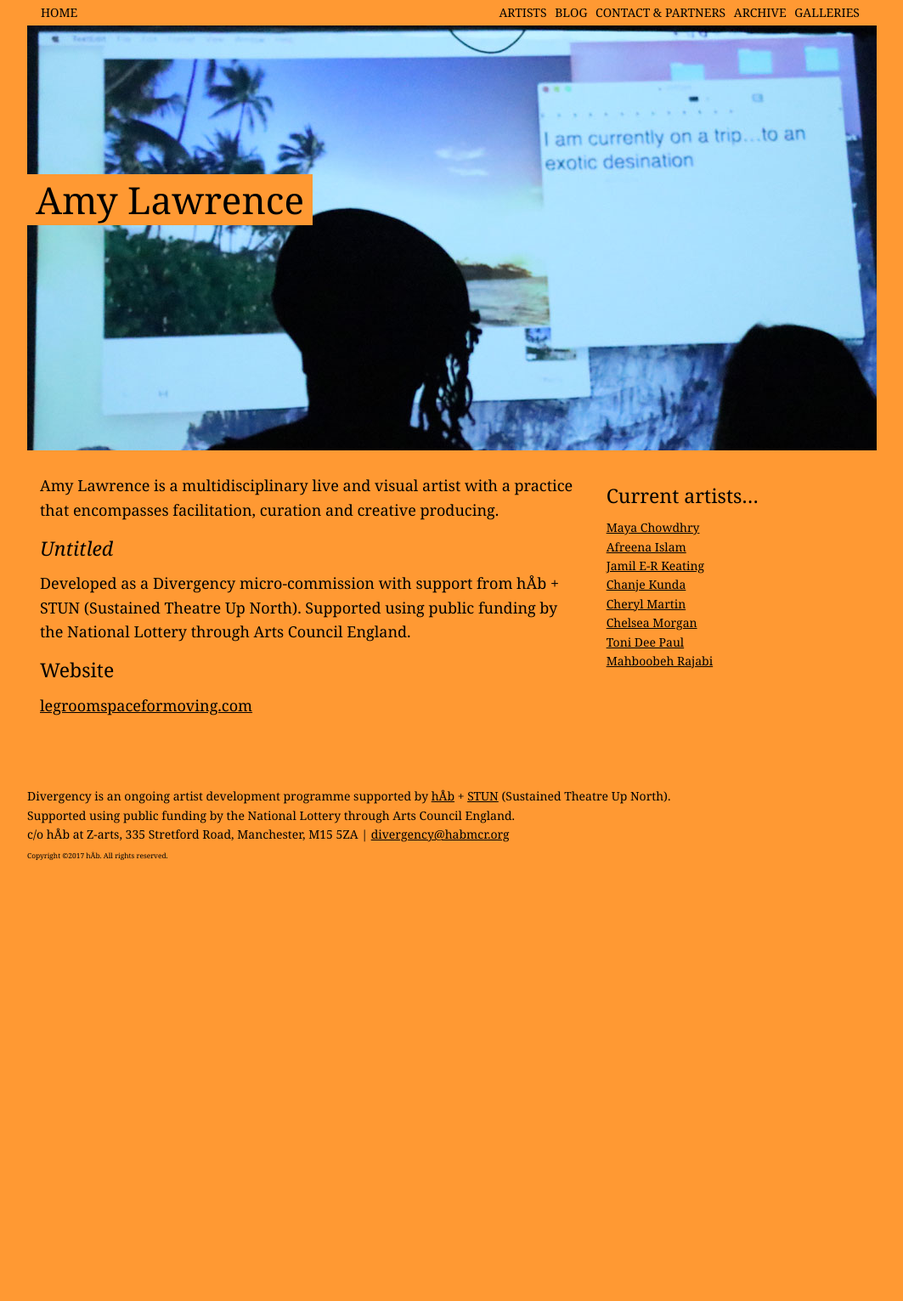
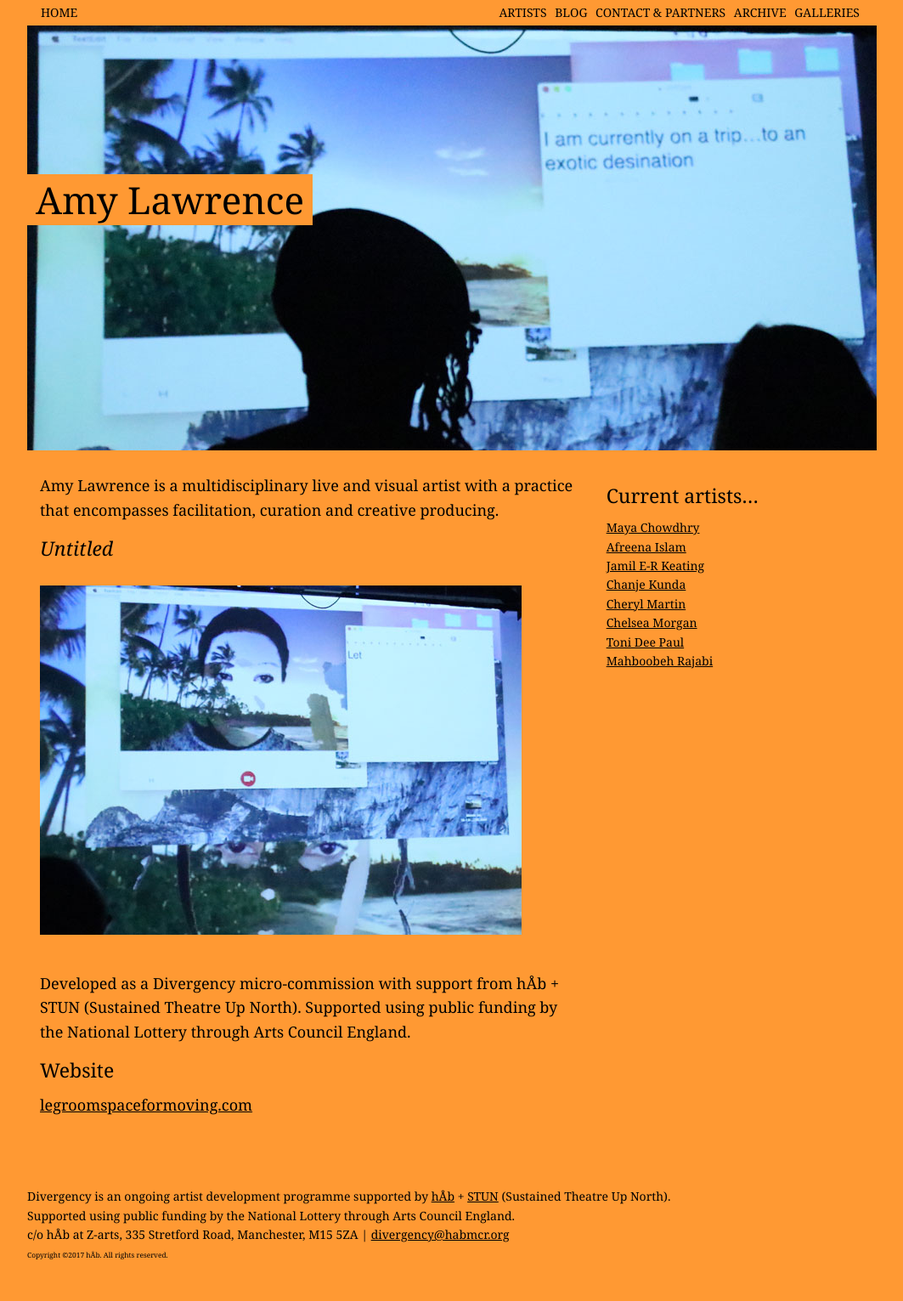
Before and after one commit to divergencymcr/divergencymcr.github.io, a Jekyll site: the page built from current/artist/lawrence/index.md, in a window 1280 px wide. Shown: the whole page at 85% size, without its empty margins (108-1171 px from the left). Built offline with Jekyll 4.4.1, drawn with Linux system fonts in a browser that asks for light colours; before the commit the page ends 1060 px from its top, so only the background shows below that.

Commit message:
added image

```diff
--- a/current/artist/lawrence/index.md
+++ b/current/artist/lawrence/index.md
@@ -21,6 +21,7 @@ season: "Amy Lawrence"
 Amy Lawrence is a multidisciplinary live and visual artist with a practice that encompasses facilitation, curation and creative producing.
 
 #### *Untitled*
+![](eyes.jpg)
 
 Developed as a Divergency micro-commission with support from hÅb + STUN (Sustained Theatre Up North). Supported using public funding by the National Lottery through Arts Council England.
 
```
Also changed, not shown: current/artist/lawrence/eyes.jpg (added), current/artist/lawrence/nikky.jpg (deleted).
